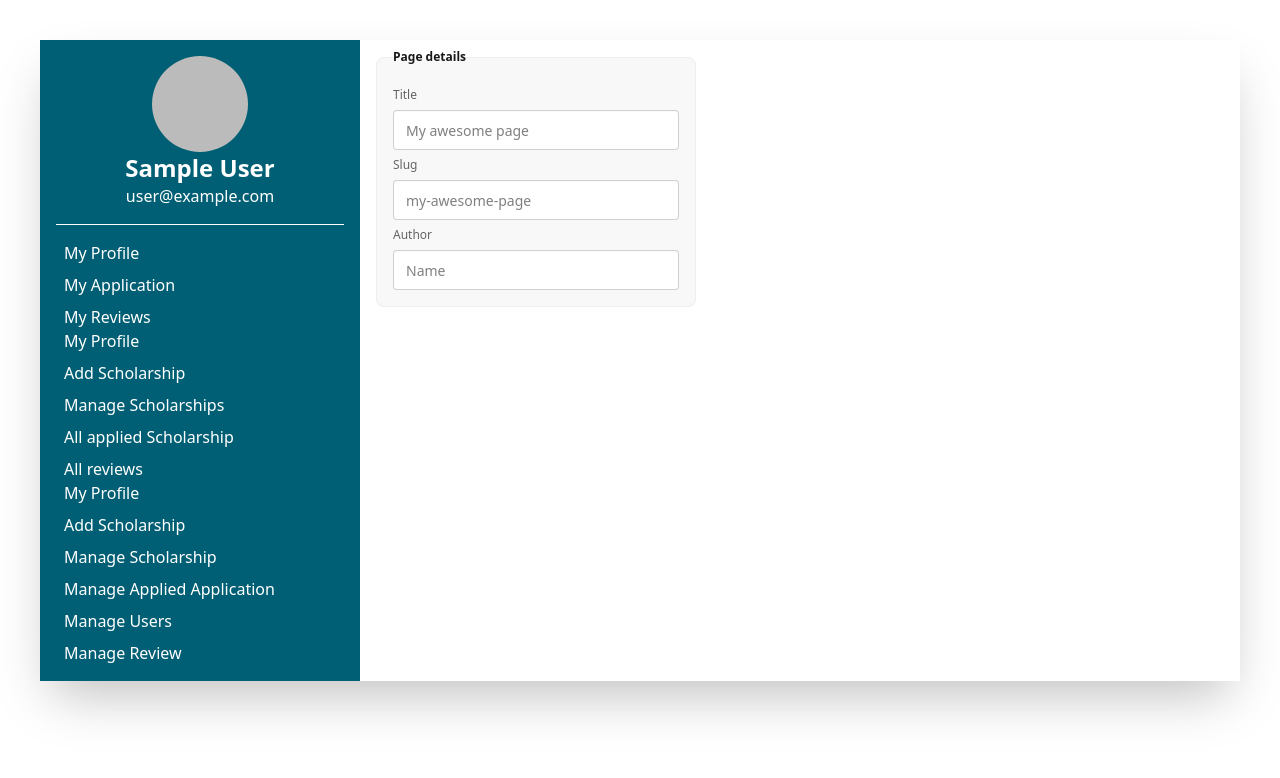
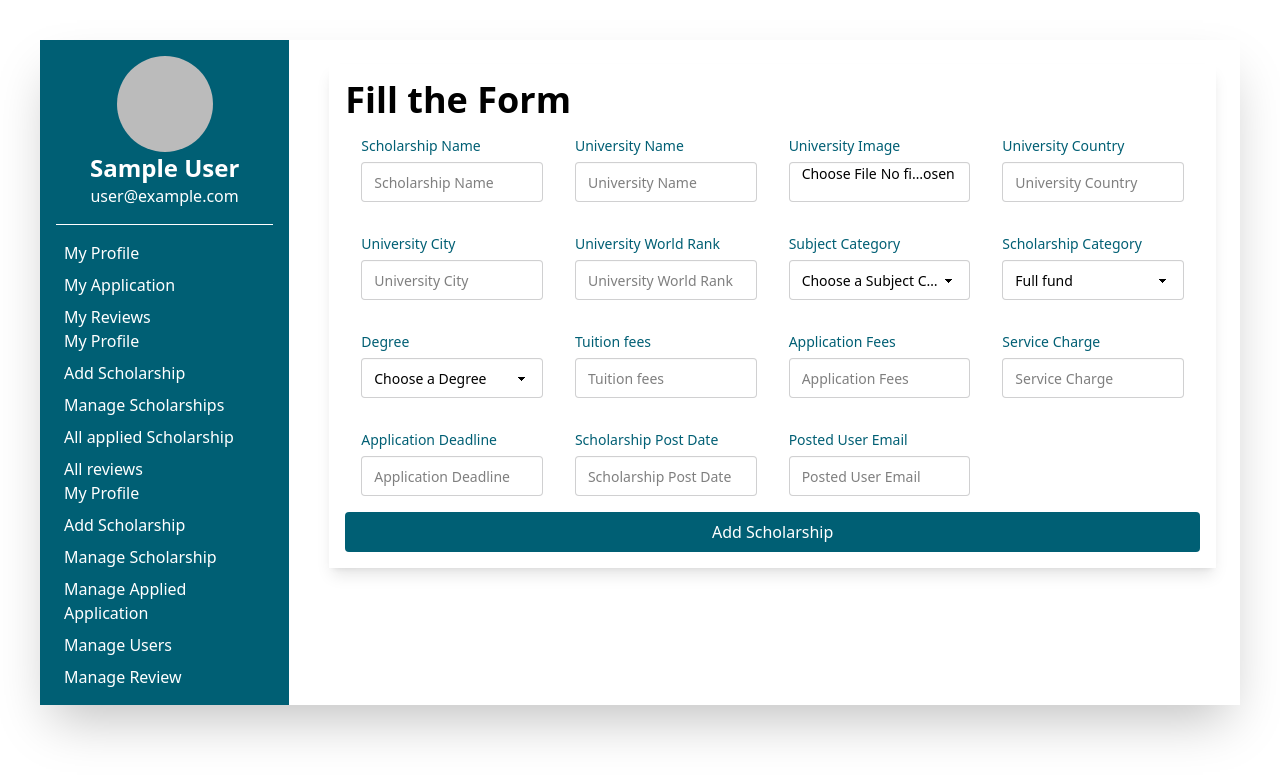
Before and after one commit to MizanRbf/edufellow-client, a React (Vite) app: page /dashboard/addScholarship in a window 1280 px wide. Shown: the top 778 px of the page. Built offline with nearby package versions, Linux system fonts and the light colour scheme; no server answers; sample sign-in values are in the browser's storage.

Commit message:
scholarship adding form made to post scholarship in mongodb

```diff
--- /dev/null
+++ b/src/Components/Dashboard/RightSide/AddScholarship/AddForm.jsx
@@ -0,0 +1,203 @@
+import React from "react";
+
+const AddForm = ({ handleSubmitScholarship }) => {
+  return (
+    <div>
+      <form onSubmit={handleSubmitScholarship} className="">
+        <div className="grid grid-cols-1 md:grid-cols-2 lg:grid-cols-3 xl:grid-cols-4">
+          {/* Scholarship Name */}
+          <fieldset className="fieldset  border-base-300 rounded-box w-full p-4">
+            <label className="text-primary text-sm">Scholarship Name</label>
+            <input
+              type="text"
+              name="scholarship_name"
+              className="input"
+              placeholder="Scholarship Name"
+            />
+          </fieldset>
+
+          {/* University Name */}
+          <fieldset className="fieldset  border-base-300 rounded-box w-full p-4">
+            <label className="text-primary text-sm">University Name</label>
+            <input
+              type="text"
+              name="university_name"
+              className="input"
+              placeholder="University Name"
+            />
+          </fieldset>
+
+          {/* University image */}
+          <fieldset className="fieldset  border-base-300 rounded-box w-full p-4">
+            <label className="text-primary text-sm">University Image</label>
+            <input
+              type="file"
+              name="university_image"
+              className="input"
+              placeholder="University image"
+            />
+          </fieldset>
+
+          {/* University Country */}
+          <fieldset className="fieldset  border-base-300 rounded-box w-full p-4">
+            <label className="text-primary text-sm">University Country</label>
+            <input
+              type="text"
+              name="university_country"
+              className="input"
+              placeholder="University Country"
+            />
+          </fieldset>
+
+          {/* University city */}
+          <fieldset className="fieldset  border-base-300 rounded-box w-full p-4">
+            <label className="text-primary text-sm">University City</label>
+            <input
+              type="text"
+              name="university_city"
+              className="input"
+              placeholder="University City"
+            />
+          </fieldset>
+
+          {/* University World Rank */}
+          <fieldset className="fieldset  border-base-300 rounded-box w-full p-4">
+            <label className="text-primary text-sm">
+              University World Rank
+            </label>
+            <input
+              type="text"
+              name="university_world_rank"
+              className="input"
+              placeholder="University World Rank"
+            />
+          </fieldset>
+
+          {/* Subject Category */}
+          <fieldset className="fieldset  border-base-300 rounded-box w-full p-4">
+            <label className="text-primary text-sm">Subject Category</label>
+            <select
+              type="text"
+              name="subject_category"
+              className="select"
+              defaultValue="Choose a Subject Category"
+            >
+              <option disabled={true}>Choose a Subject Category</option>
+              <option value="Agriculture">Agriculture</option>
+              <option value="Engineering">Engineering</option>
+              <option value="Doctor">Doctor</option>
+            </select>
+          </fieldset>
+
+          {/* Scholarship Category */}
+          <fieldset className="fieldset  border-base-300 rounded-box w-full p-4">
+            <label className="text-primary text-sm">Scholarship Category</label>
+            <select
+              type="text"
+              name="scholarship_category"
+              className="select"
+              defaultValue="Pick a Scholarship Category"
+            >
+              <option disabled={true}>Choose a Scholarship Category</option>
+              <option value="Full fund">Full fund</option>
+              <option value="Partial">Partial</option>
+              <option value="Self-fund">Self-fund</option>
+            </select>
+          </fieldset>
+
+          {/* Degree */}
+          <fieldset className="fieldset  border-base-300 rounded-box w-full p-4">
+            <label className="text-primary text-sm ">Degree</label>
+            <select
+              type="text"
+              name="degree"
+              defaultValue="Choose a Degree"
+              className="select"
+            >
+              <option disabled={true}>Choose a Degree</option>
+              <option value="Diploma">Diploma</option>
+              <option value="Bachelor">Bachelor</option>
+              <option value="Masters">Masters</option>
+            </select>
+          </fieldset>
+
+          {/* Tuition Fees */}
+          <fieldset className="fieldset  border-base-300 rounded-box w-full p-4">
+            <label className="text-primary text-sm">Tuition fees</label>
+            <input
+              type="text"
+              name="tuition_fees"
+              className="input"
+              placeholder="Tuition fees"
+            />
+          </fieldset>
+
+          {/* Application Fees */}
+          <fieldset className="fieldset  border-base-300 rounded-box w-full p-4">
+            <label className="text-primary text-sm">Application Fees</label>
+            <input
+              type="text"
+              name="application_fees"
+              className="input"
+              placeholder="Application Fees"
+            />
+          </fieldset>
+
+          {/* Service Charge */}
+          <fieldset className="fieldset  border-base-300 rounded-box w-full p-4">
+            <label className="text-primary text-sm">Service Charge</label>
+            <input
+              type="text"
+              name="service_charge"
+              className="input"
+              placeholder="Service Charge"
+            />
+          </fieldset>
+
+          {/* Application Deadline */}
+          <fieldset className="fieldset  border-base-300 rounded-box w-full p-4">
+            <label className="text-primary text-sm">Application Deadline</label>
+            <input
+              type="text"
+              name="application_deadline"
+              className="input"
+              placeholder="Application Deadline"
+            />
+          </fieldset>
+
+          {/* Scholarship Post Date */}
+          <fieldset className="fieldset  border-base-300 rounded-box w-full p-4">
+            <label className="text-primary text-sm">
+              Scholarship Post Date
+            </label>
+            <input
+              type="text"
+              name="post_date"
+              className="input"
+              placeholder="Scholarship Post Date"
+            />
+          </fieldset>
+
+          {/* Posted User Email */}
+          <fieldset className="fieldset  border-base-300 rounded-box w-full p-4">
+            <label className="text-primary text-sm">Posted User Email</label>
+            <input
+              type="text"
+              name="posted_user_email"
+              className="input"
+              placeholder="Posted User Email"
+            />
+          </fieldset>
+        </div>
+        <button
+          type="submit"
+          className="w-full bg-primary rounded-sm text-white py-2 cursor-pointer"
+        >
+          Add Scholarship
+        </button>
+      </form>
+    </div>
+  );
+};
+
+export default AddForm;
--- a/src/Pages/Dashboard/AddScholarship.jsx
+++ b/src/Pages/Dashboard/AddScholarship.jsx
@@ -1,20 +1,22 @@
 import React from "react";
+import AddForm from "../../Components/Dashboard/RightSide/AddScholarship/AddForm";
 
 const AddScholarship = () => {
+  // handleSubmitScholarship
+  const handleSubmitScholarship = (e) => {
+    e.preventDefault();
+    const form = e.target;
+    const formData = new FormData(form);
+    const scholarshipData = Object.fromEntries(formData.entries());
+    console.log(scholarshipData);
+  };
   return (
     <div>
-      <fieldset className="fieldset bg-base-200 border-base-300 rounded-box w-xs border p-4">
-        <legend className="fieldset-legend">Page details</legend>
-
-        <label className="label">Title</label>
-        <input type="text" className="input" placeholder="My awesome page" />
-
-        <label className="label">Slug</label>
-        <input type="text" className="input" placeholder="my-awesome-page" />
-
-        <label className="label">Author</label>
-        <input type="text" className="input" placeholder="Name" />
-      </fieldset>
+      {/* Add Form */}
+      <div className="m-6 p-4 shadow-lg">
+        <h1>Fill the Form</h1>
+        <AddForm handleSubmitScholarship={handleSubmitScholarship}></AddForm>
+      </div>
     </div>
   );
 };
--- a/src/Pages/Dashboard/Dashboard.jsx
+++ b/src/Pages/Dashboard/Dashboard.jsx
@@ -10,7 +10,7 @@ const Dashboard = () => {
         <LeftSide></LeftSide>
       </div>
       {/* Right Side */}
-      <div>
+      <div className="w-full">
         <Outlet></Outlet>
       </div>
     </div>
```
